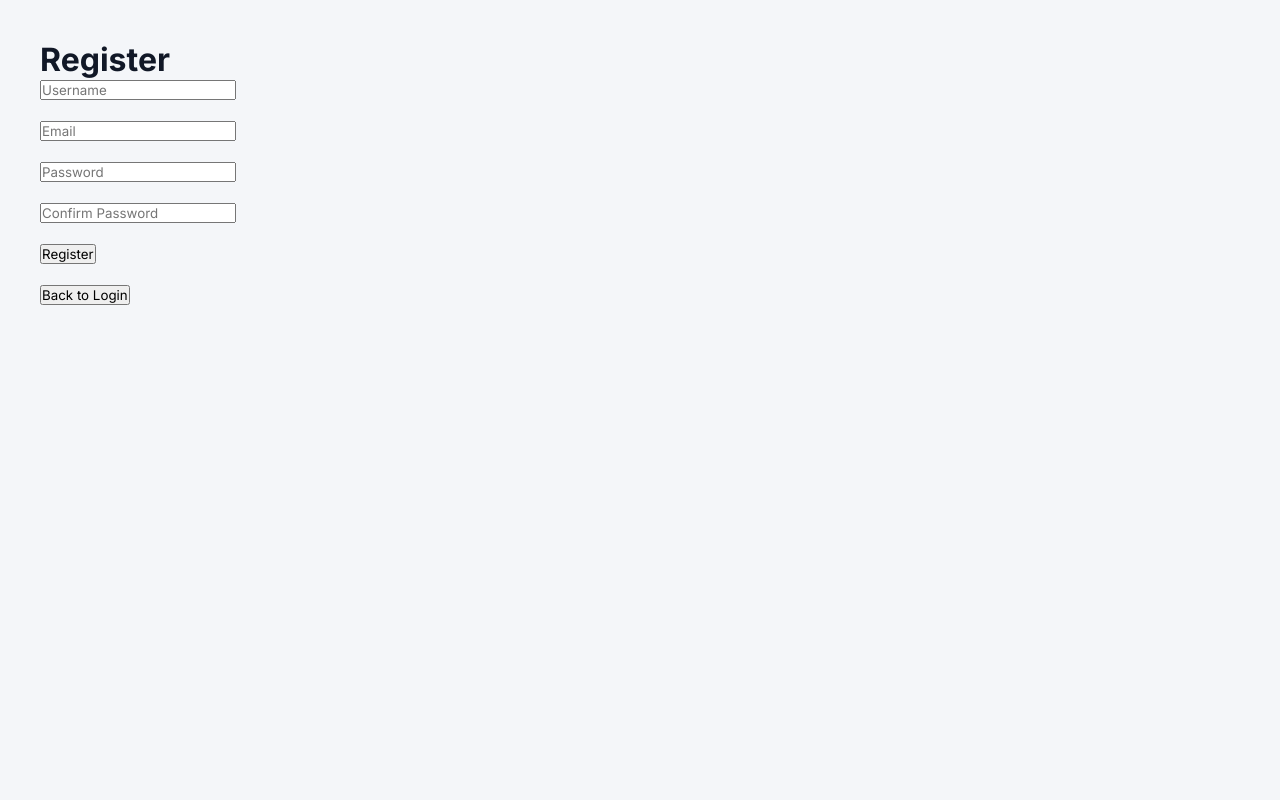
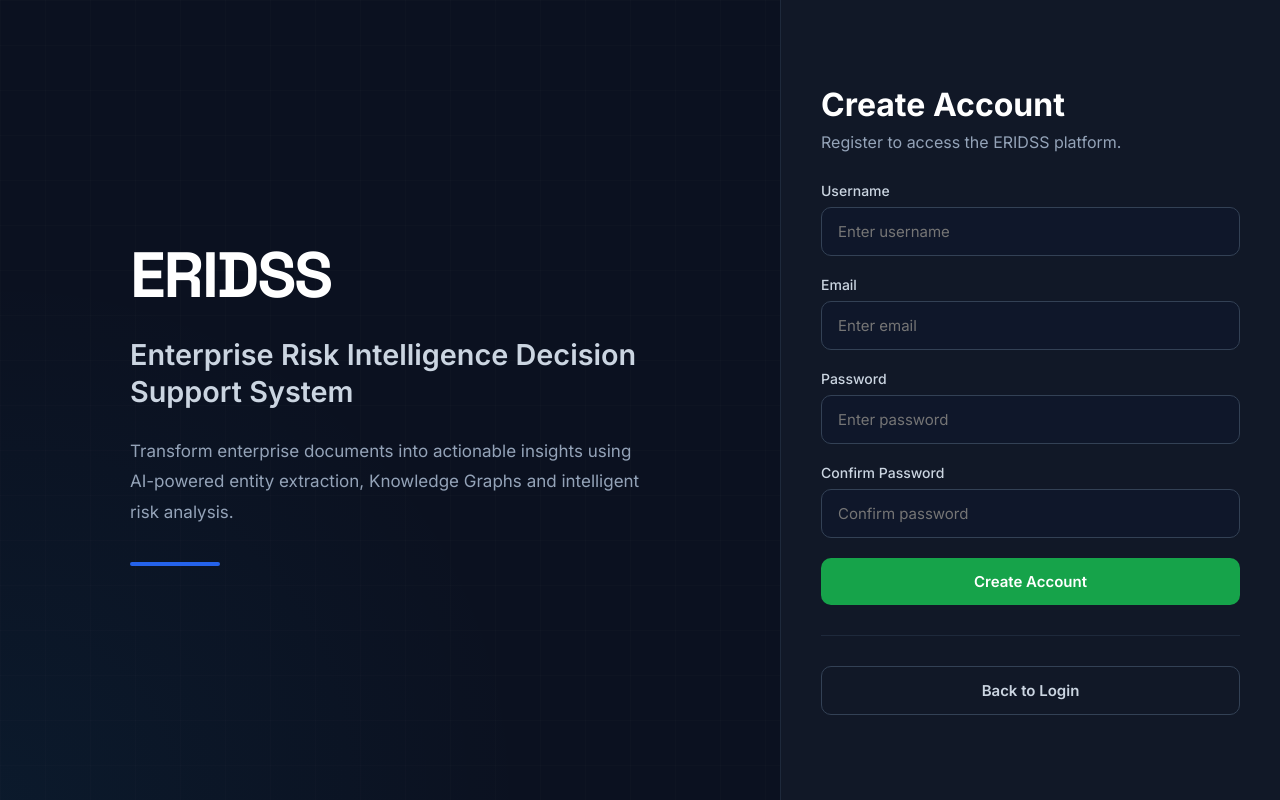
Before and after one commit to arunn-2005/ERIDSS, a React app in the folder frontend/: page /register in a window 1280 px wide. Built offline with nearby package versions, Linux system fonts and the light colour scheme; the HTML template or start-up script is replaced by a standard one.

Commit message:
register css

```diff
--- a/frontend/src/pages/Register.jsx
+++ b/frontend/src/pages/Register.jsx
@@ -1,6 +1,7 @@
 import { useState } from "react";
 import { useNavigate } from "react-router-dom";
 import { registerUser } from "../services/authService";
+import "../styles/Register.css";
 
 function Register() {
   const navigate = useNavigate();
@@ -39,77 +40,132 @@ function Register() {
         email: formData.email,
         password: formData.password,
       });
+
       navigate("/login");
-
     } catch (err) {
       if (err.response && err.response.data) {
         setError(err.response.data.detail);
       } else {
         setError("Registration failed. Please try again.");
       }
-
-      console.error(err);
     }
   };
 
   return (
-    <div style={{ padding: "40px" }}>
-      <h1>Register</h1>
+    <div className="register-page">
+
+      <div className="register-left">
+
+        <div className="brand">
+          <h1>ERIDSS</h1>
+
+          <h2>
+            Enterprise Risk Intelligence Decision
+            <br />
+           Support System
+          </h2>
+
+          <p>
+              Transform enterprise documents into actionable insights using
+            AI-powered entity extraction, Knowledge Graphs and intelligent
+            risk analysis.
+          </p>
+        </div>
+
+      </div>
+
+      <div className="register-right">
+
+        <div className="register-card">
+
+          <h2>Create Account</h2>
+
+          <p className="subtitle">
+            Register to access the ERIDSS platform.
+          </p>
 
           <form onSubmit={handleRegister}>
+
+            <div className="input-group">
+              <label>Username</label>
 
               <input
                 type="text"
                 name="username"
-          placeholder="Username"
+                placeholder="Enter username"
                 value={formData.username}
                 onChange={handleChange}
+                required
               />
-        <br /><br />
+            </div>
+
+            <div className="input-group">
+              <label>Email</label>
 
               <input
                 type="email"
                 name="email"
-          placeholder="Email"
+                placeholder="Enter email"
                 value={formData.email}
                 onChange={handleChange}
+                required
               />
-        <br /><br />
+            </div>
+
+            <div className="input-group">
+              <label>Password</label>
 
               <input
                 type="password"
                 name="password"
-          placeholder="Password"
+                placeholder="Enter password"
                 value={formData.password}
                 onChange={handleChange}
+                required
               />
-        <br /><br />
+            </div>
+
+            <div className="input-group">
+              <label>Confirm Password</label>
 
               <input
                 type="password"
                 name="confirm_password"
-          placeholder="Confirm Password"
+                placeholder="Confirm password"
                 value={formData.confirm_password}
                 onChange={handleChange}
+                required
               />
-        <br /><br />
+            </div>
 
             {error && (
-          <p style={{ color: "red", fontWeight: "bold" }}>
+              <div className="error-box">
                 {error}
-          </p>
+              </div>
             )}
 
-        <button type="submit">
-          Register
+            <button
+              type="submit"
+              className="register-btn"
+            >
+              Create Account
             </button>
+
           </form>
 
-      <br />
+          <div className="divider"></div>
 
-      <button onClick={() => navigate("/login")}>
+          <button
+            className="login-btn"
+            onClick={() => navigate("/login")}
+          >
             Back to Login
           </button>
+
+        </div>
+
+      </div>
+
     </div>
   );
 }
--- /dev/null
+++ b/frontend/src/styles/Register.css
@@ -0,0 +1,277 @@
+@import url('https://fonts.googleapis.com/css2?family=Inter:wght@300;400;500;600;700&family=Space+Grotesk:wght@500;600;700&display=swap');
+
+*{
+    margin:0;
+    padding:0;
+    box-sizing:border-box;
+}
+
+body{
+    font-family:'Inter',sans-serif;
+    background:#0b1120;
+    color:#f8fafc;
+}
+
+/* ===========================
+   REGISTER PAGE
+=========================== */
+
+.register-page{
+    display:flex;
+    min-height:100vh;
+    background:
+        radial-gradient(circle at top right, rgba(37,99,235,.08), transparent 30%),
+        radial-gradient(circle at bottom left, rgba(14,165,233,.06), transparent 35%),
+        #0b1120;
+}
+
+/* ===========================
+   LEFT SIDE
+=========================== */
+
+.register-left{
+    flex:1;
+    display:flex;
+    justify-content:center;
+    align-items:center;
+    padding:80px;
+    position:relative;
+    overflow:hidden;
+}
+
+.register-left::before{
+    content:"";
+    position:absolute;
+    inset:0;
+
+    background-image:
+        linear-gradient(rgba(255,255,255,.03) 1px,transparent 1px),
+        linear-gradient(90deg,rgba(255,255,255,.03) 1px,transparent 1px);
+
+    background-size:45px 45px;
+    opacity:.4;
+}
+
+.brand{
+    position:relative;
+    z-index:2;
+    max-width:520px;
+}
+
+.brand h1{
+    font-family:"Space Grotesk",sans-serif;
+    font-size:4rem;
+    color:white;
+    margin-bottom:20px;
+    letter-spacing:-2px;
+}
+
+.brand h2{
+    font-size:1.8rem;
+    font-weight:600;
+    color:#cbd5e1;
+    margin-bottom:25px;
+    line-height:1.3;
+}
+
+.brand p{
+    color:#94a3b8;
+    font-size:17px;
+    line-height:1.8;
+}
+
+.brand::after{
+    content:"";
+    display:block;
+    width:90px;
+    height:4px;
+    margin-top:35px;
+    background:#2563eb;
+    border-radius:20px;
+}
+
+/* ===========================
+   RIGHT SIDE
+=========================== */
+
+.register-right{
+    width:500px;
+    display:flex;
+    justify-content:center;
+    align-items:center;
+    background:#111827;
+    border-left:1px solid #1e293b;
+    padding:40px;
+}
+
+.register-card{
+    width:100%;
+}
+
+.register-card h2{
+    font-size:2rem;
+    color:white;
+    margin-bottom:8px;
+}
+
+.subtitle{
+    color:#94a3b8;
+    margin-bottom:30px;
+}
+
+/* ===========================
+   FORM
+=========================== */
+
+.input-group{
+    margin-bottom:20px;
+}
+
+.input-group label{
+    display:block;
+    color:#cbd5e1;
+    margin-bottom:8px;
+    font-size:14px;
+    font-weight:500;
+}
+
+.input-group input,
+.input-group select{
+    width:100%;
+    padding:14px 16px;
+    background:#0f172a;
+    border:1px solid #334155;
+    border-radius:10px;
+    color:white;
+    font-size:15px;
+    outline:none;
+    transition:.3s;
+}
+
+.input-group input:focus,
+.input-group select:focus{
+    border-color:#2563eb;
+}
+
+/* Dropdown */
+
+.input-group select{
+    appearance:none;
+    cursor:pointer;
+}
+
+.input-group select option{
+    background:#111827;
+    color:white;
+}
+
+/* Error */
+
+.error-box{
+    background:#3f1111;
+    color:#fecaca;
+    border-left:4px solid #ef4444;
+    padding:12px;
+    border-radius:8px;
+    margin-bottom:20px;
+    font-size:14px;
+}
+
+/* ===========================
+   BUTTONS
+=========================== */
+
+.register-btn{
+    width:100%;
+    padding:14px;
+    background:#16a34a;
+    color:white;
+    border:none;
+    border-radius:10px;
+    font-size:15px;
+    font-weight:600;
+    cursor:pointer;
+    transition:.3s;
+}
+
+.register-btn:hover{
+    background:#15803d;
+}
+
+.divider{
+    height:1px;
+    background:#1e293b;
+    margin:30px 0;
+}
+
+.login-btn{
+    width:100%;
+    padding:14px;
+    background:transparent;
+    color:#cbd5e1;
+    border:1px solid #334155;
+    border-radius:10px;
+    font-size:15px;
+    cursor:pointer;
+    transition:.3s;
+}
+
+.login-btn:hover{
+    border-color:#2563eb;
+    color:white;
+}
+
+/* ===========================
+   RESPONSIVE
+=========================== */
+
+@media(max-width:1000px){
+
+.register-page{
+    flex-direction:column;
+}
+
+.register-left{
+    min-height:45vh;
+    padding:50px;
+}
+
+.register-right{
+    width:100%;
+    border-left:none;
+    border-top:1px solid #1e293b;
+}
+
+.brand h1{
+    font-size:3rem;
+}
+
+.brand h2{
+    font-size:1.5rem;
+}
+
+}
+
+@media(max-width:600px){
+
+.register-left{
+    padding:35px;
+}
+
+.register-right{
+    padding:25px;
+}
+
+.brand h1{
+    font-size:2.4rem;
+}
+
+.brand h2{
+    font-size:1.3rem;
+}
+
+.subtitle{
+    margin-bottom:25px;
+}
+
+}
```
Lines whose indentation alone changed are shown as unchanged.
